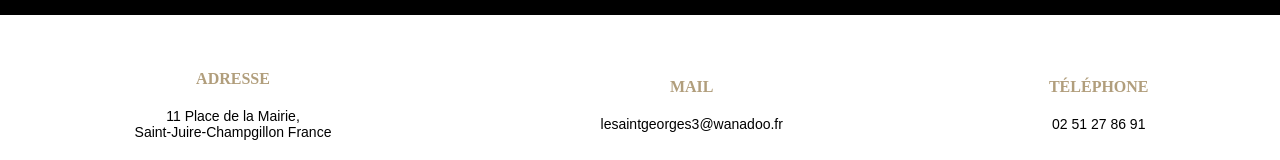
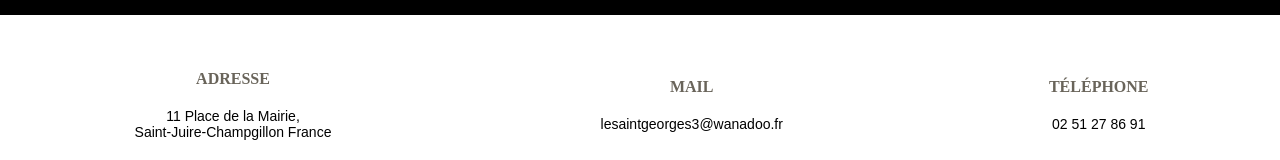
Before and after one commit to emelinegyt/le-saint-georges, a plain HTML site: page pages/carte.html in a window 1280 px wide. Shown: the part 244-404 px from the top of the page. Drawn offline with nearby package versions, Linux system fonts and the light colour scheme; a script that the page names is missing; files whose address does not match are found by name.

Commit message:
visibility

```diff
--- a/css/carte.css
+++ b/css/carte.css
@@ -177,9 +177,8 @@ a.reserver{
 
 .adresse H4{
 
-    color: rgb(177, 158, 124);
+    color: rgb(105, 100, 90);
 }
-
 
 div.adresse p {
     text-align: center;
--- a/css/reservation.css
+++ b/css/reservation.css
@@ -237,6 +237,11 @@ input.bouton:hover{
     font-family: 'Cormorant Garamond', serif;
     text-transform: uppercase;
     font-size: 20px;
+}
+
+.adresse H4{
+
+  color: rgb(105, 100, 90);
 }
 
 
--- a/style.css
+++ b/style.css
@@ -616,7 +616,7 @@ a.reserver{
 
 .adresse H4{
 
-    color: rgb(121, 110, 90);
+    color: rgb(105, 100, 90);
 }
 
 
```
Also changed, not shown: css/carte.min.css (added), css/reservation.min.css, style.min.css.
